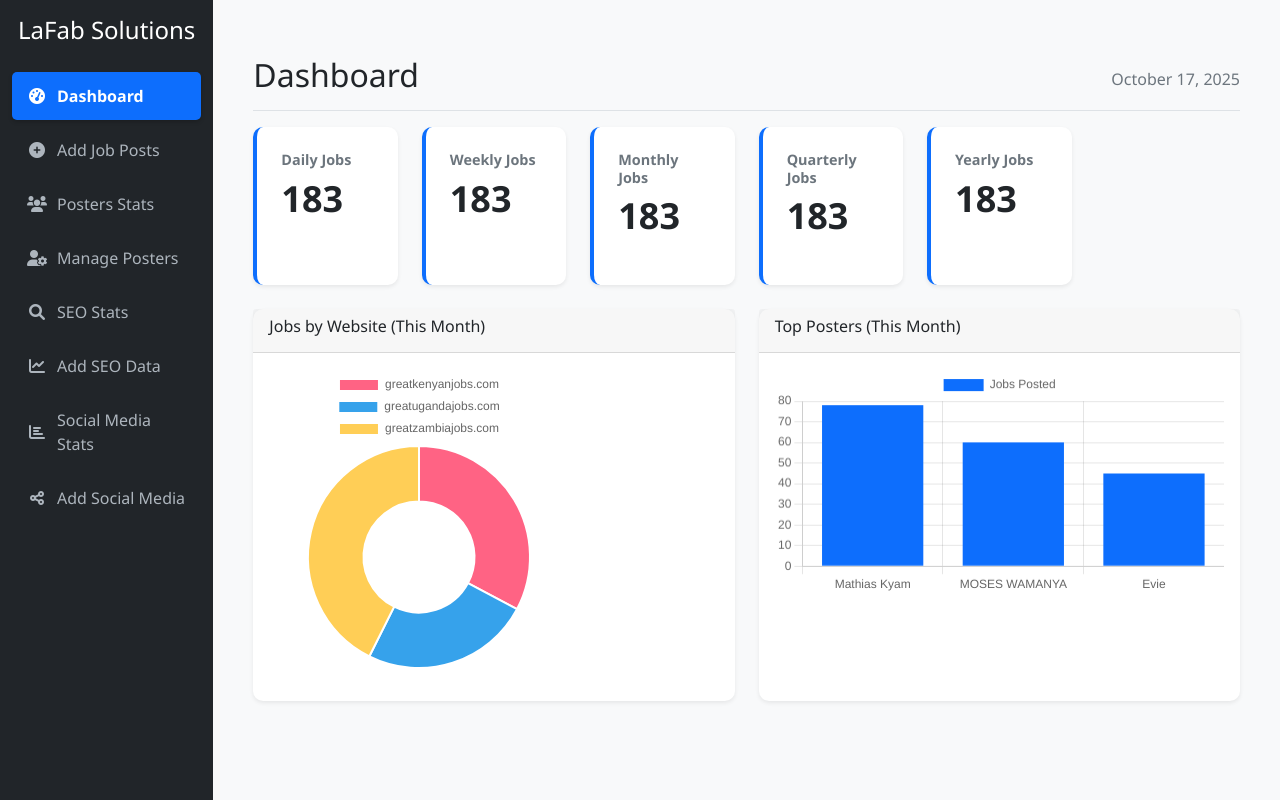
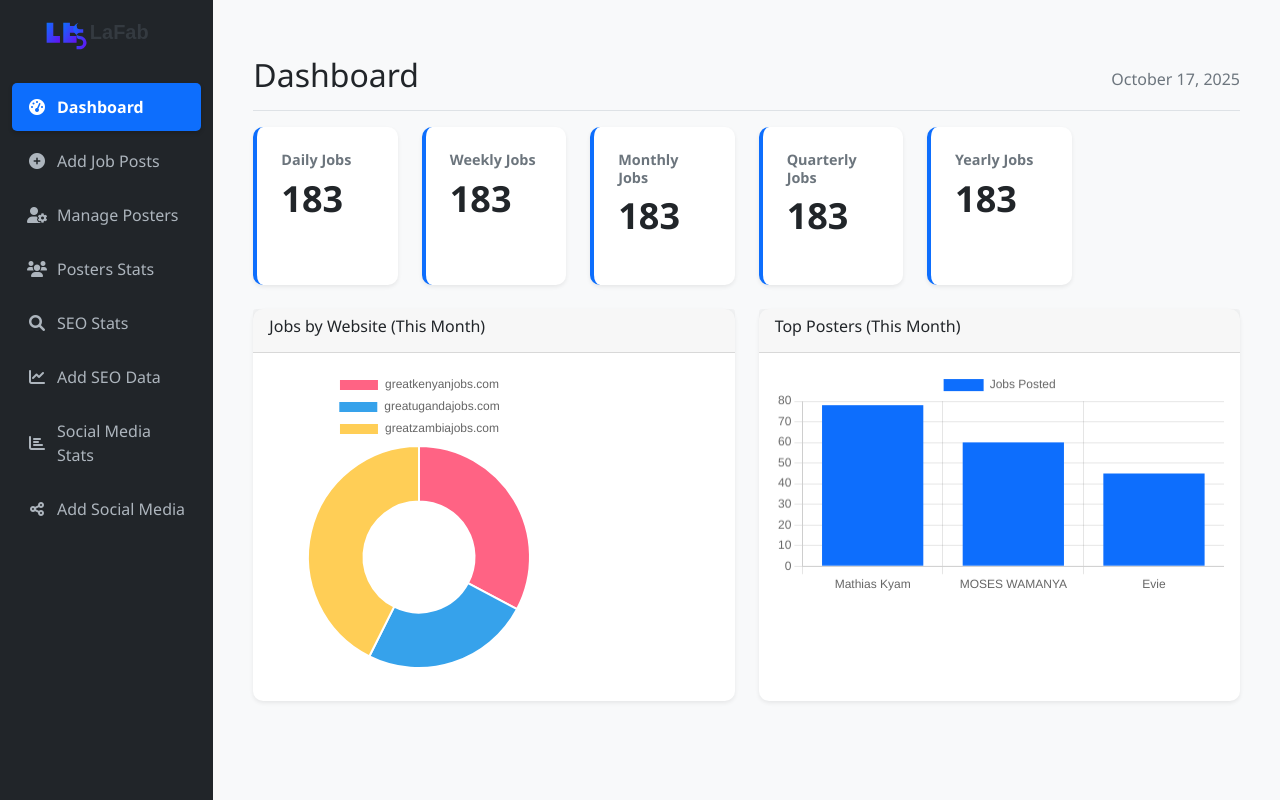
Before and after one commit to Eluk-Samuel-Kiira/lafab-dashborad, a PHP site: page /pages/dashboard.php in a window 1280 px wide. Run offline with PHP 8.4, Linux system fonts and the light colour scheme; data comes from the database, SQL or seed files in the repository.

Commit message:
Add posters

```diff
--- a/includes/header.php
+++ b/includes/header.php
@@ -7,6 +7,10 @@
     <link href="https://cdn.jsdelivr.net/npm/bootstrap@5.1.3/dist/css/bootstrap.min.css" rel="stylesheet">
     <link href="https://cdnjs.cloudflare.com/ajax/libs/font-awesome/6.0.0/css/all.min.css" rel="stylesheet">
     <link href="../css/style.css" rel="stylesheet">
+
+    <!-- Favicon -->
+    <link rel="icon" type="image/svg+xml" href="../favicon.svg">
+
     <script src="https://cdn.jsdelivr.net/npm/chart.js"></script>
 </head>
 <body>
@@ -17,7 +21,8 @@
                 <button class="menu-toggle" type="button">
                     <i class="fas fa-bars"></i>
                 </button>
-                <a class="navbar-brand" href="dashboard.php">
+                <a class="navbar-brand d-flex align-items-center" href="dashboard.php">
+                    <img src="../logo.svg" alt="LaFab Solutions" height="30" class="me-2">
                     LaFab Solutions
                 </a>
                 <div></div> <!-- Spacer for balance -->
--- a/includes/sidebar.php
+++ b/includes/sidebar.php
@@ -12,13 +12,13 @@ $nav_items = [
         'icon' => 'fa-plus-circle',
         'text' => 'Add Job Posts'
     ],
+    'manage_posters.php' => [
+        'icon' => 'fa-user-cog',
+        'text' => 'Manage Posters'
+    ],
     'posters_stats.php' => [
         'icon' => 'fa-users',
         'text' => 'Posters Stats'
-    ],
-    'manage_posters.php' => [
-        'icon' => 'fa-user-cog',
-        'text' => 'Manage Posters'
     ],
     'seo_stats.php' => [
         'icon' => 'fa-search',
@@ -41,7 +41,13 @@ $nav_items = [
 
 <div class="col-md-3 col-lg-2 bg-dark sidebar">
     <div class="sidebar-sticky pt-3">
-        <h4 class="text-white text-center mb-4">LaFab Solutions</h4>
+        <!-- Logo in Sidebar -->
+        <div class="text-center mb-4">
+            <a href="dashboard.php" class="d-inline-block">
+                <img src="../logo.svg" alt="LaFab Solutions" style="height: 40px;">
+            </a>
+        </div>
+
         <ul class="nav flex-column">
             <?php foreach ($nav_items as $page => $item): ?>
                 <li class="nav-item">
```
Also changed, not shown: favicon.svg (added), logo.svg (added).
